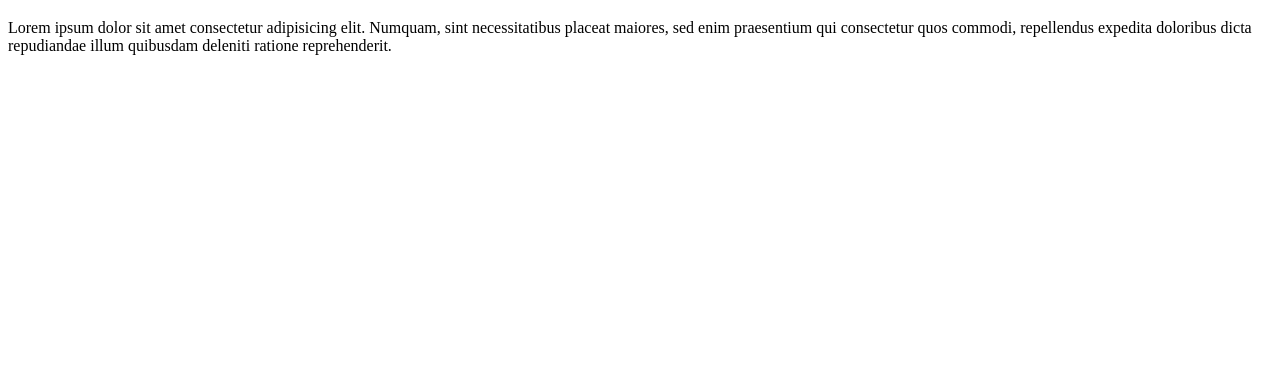
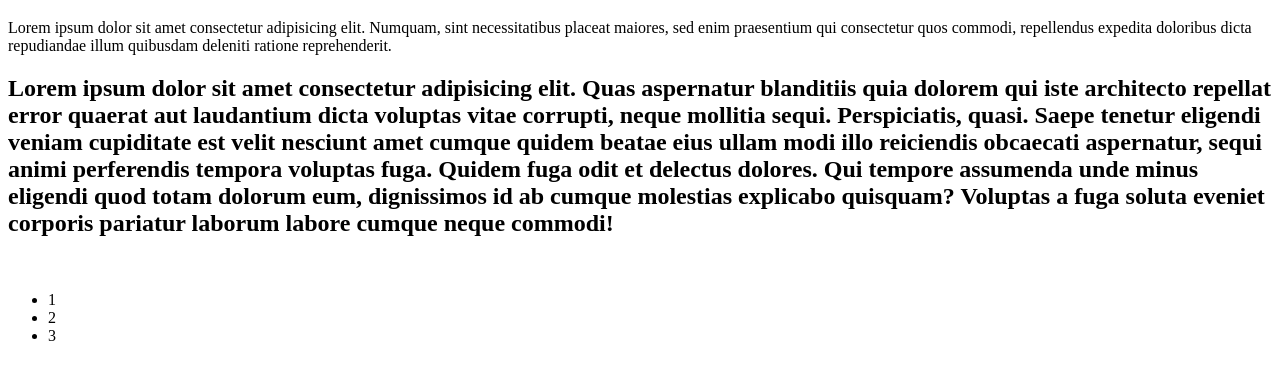
Before and after one commit to 4EverTonDev/prueba, a plain HTML site: page index.html in a window 1280 px wide. Shown: the part 61-440 px from the top of the page. Drawn offline with Linux system fonts and the light colour scheme.

Commit message:
anadiendo h2, enlace y lista

```diff
--- a/index.html
+++ b/index.html
@@ -8,5 +8,13 @@
 <body>
     <h1>Hola Mundo</h1>
     <p>Lorem ipsum dolor sit amet consectetur adipisicing elit. Numquam, sint necessitatibus placeat maiores, sed enim praesentium qui consectetur quos commodi, repellendus expedita doloribus dicta repudiandae illum quibusdam deleniti ratione reprehenderit.</p>
+    <h2>Lorem ipsum dolor sit amet consectetur adipisicing elit. Quas aspernatur blanditiis quia dolorem qui iste architecto repellat error quaerat aut laudantium dicta voluptas vitae corrupti, neque mollitia sequi. Perspiciatis, quasi. Saepe tenetur eligendi veniam cupiditate est velit nesciunt amet cumque quidem beatae eius ullam modi illo reiciendis obcaecati aspernatur, sequi animi perferendis tempora voluptas fuga. Quidem fuga odit et delectus dolores. Qui tempore assumenda unde minus eligendi quod totam dolorum eum, dignissimos id ab cumque molestias explicabo quisquam? Voluptas a fuga soluta eveniet corporis pariatur laborum labore cumque neque commodi!</h2>
+    <a href="#"><img src="" alt=""></a>
+    <ul>
+        <li>1</li>
+        <li>2</li>
+        <li>3</li>
+    </ul>
+
 </body>
 </html>
```
